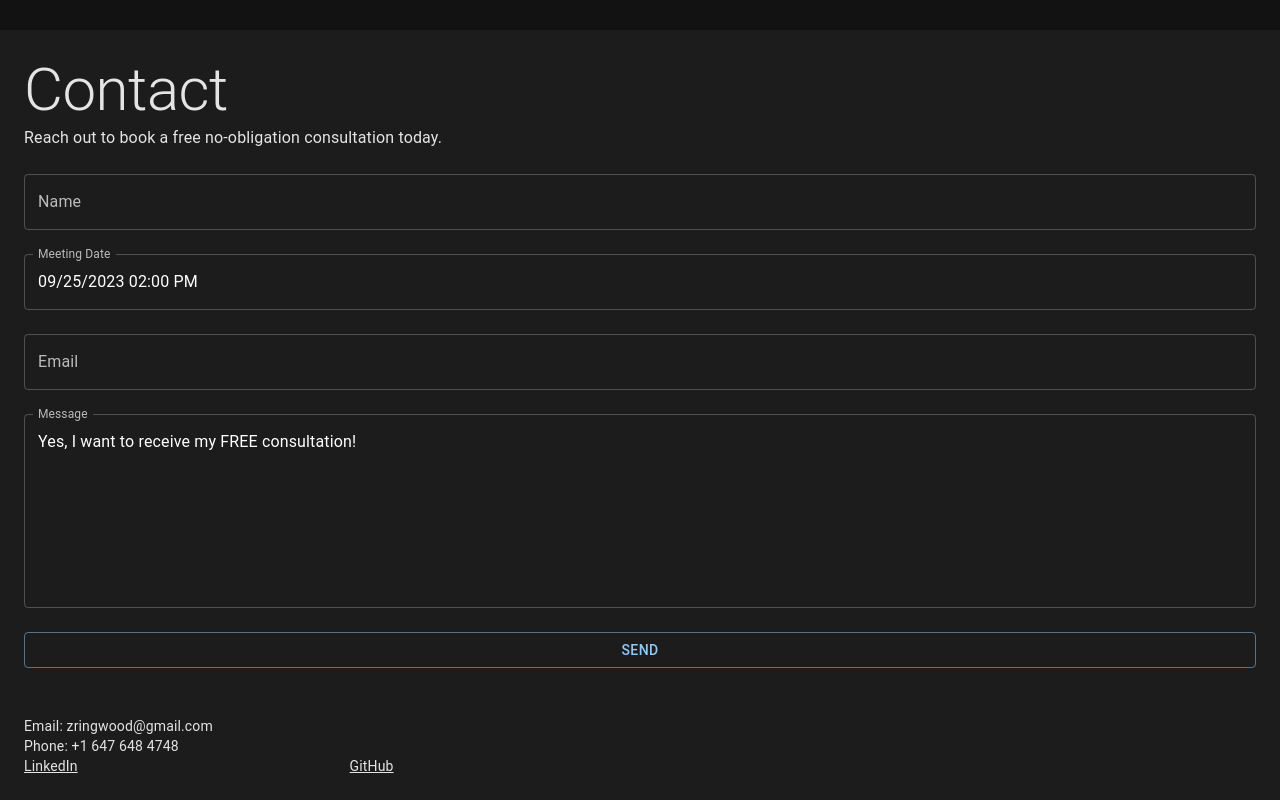
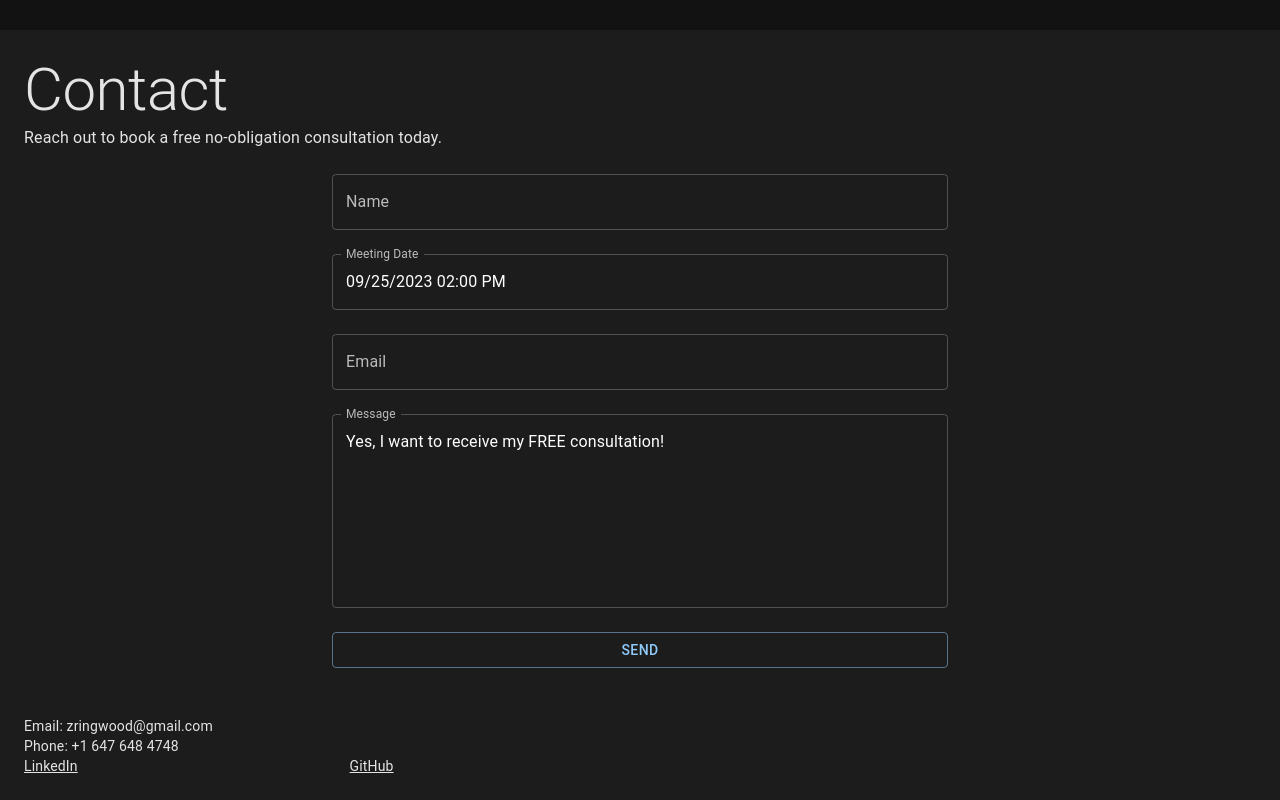
Before and after one commit to zringwood/portfolio-website, a React (Create React App) app: page / in a window 1280 px wide. Shown: the part 1637-2437 px from the top of the page. Built offline with nearby package versions, Linux system fonts and the light colour scheme; the HTML template or start-up script is replaced by a standard one.

Commit message:
Responsiveness

```diff
--- a/src/pages/Biography/Biography.jsx
+++ b/src/pages/Biography/Biography.jsx
@@ -167,9 +167,9 @@ console.log("Reached")
             </Box>
                 <Box component = "section" sx={{...section, backgroundColor:"background.lighter"}}>
                     <Typography variant={sectionHeader}>Contact</Typography>
+                    <Typography variant="body1" sx={{marginBottom:theme.spacing(3)}}>Reach out to book a free no-obligation consultation today.</Typography>
                     <form onSubmit={sendBooking}>
-                        <Box sx={{display:"flex",flexDirection:"column",rowGap:theme.spacing(3)}}>
-                        <Typography variant="body1">Reach out to book a free no-obligation consultation today.</Typography>
+                        <Box sx={{display:"flex",flexDirection:"column",rowGap:theme.spacing(3),[theme.breakpoints.up("sm")]:{width:"70%", margin:"auto"},[theme.breakpoints.up("lg")]:{width:"50%", margin:"auto"}}}>
                         <TextField variant="outlined" type="text" label="Name" name="name" id="name" value={name} onChange={e => setName(e.target.value)}/>
                         <DateTimePicker variant="outlined" name="date" id="date" label="Meeting Date" defaultValue={date} onChange={e => setDate(e.target.value)}/>
                         <TextField variant="outlined" type="text" label="Email" name="email" id="email" error={isEmailError} onChange={e => {setIsEmailError(e.target.value.length === 0); setEmail(e.target.value)} }/>
```
